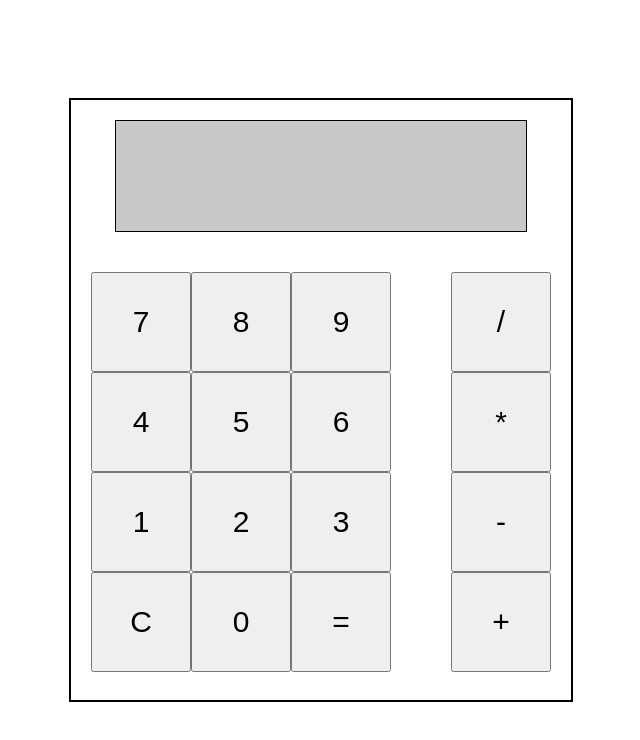
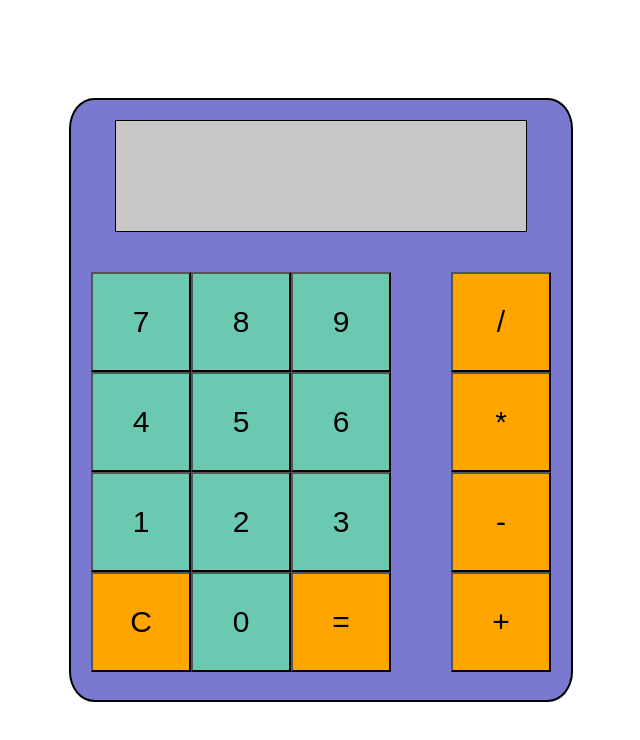
Before and after one commit to Yomanbest67/javascript_calculator, a plain HTML site: page index.html in a window 1280 px wide. Shown: the whole page, without its empty margins (319-959 px from the left). Drawn offline with Linux system fonts and the light colour scheme.

Commit message:
Improved calculator styling.

```diff
--- a/style.css
+++ b/style.css
@@ -12,6 +12,8 @@ body {
     height: 600px;
     width: 500px;
     border: 2px solid black;
+    border-radius: 5%;
+    background-color: rgb(121, 121, 207);
 }
 
 .screenArea {
@@ -42,6 +44,11 @@ body {
     height: 100px;
     width: 100px;
     font-size: 30px;
+    background-color: rgb(107, 201, 177);
+}
+
+.button:hover {
+    background-color: rgb(75, 145, 127);
 }
 
 .mainButtons {
@@ -53,3 +60,13 @@ body {
     display: flex;
     flex-direction: column;
 }
+
+.sideButtons > button, #equal, #clear {
+    background-color: orange;
+
+}
+
+.sideButtons > button:hover, #equal:hover, #clear:hover {
+    background-color: rgb(172, 112, 0);
+
+}
```
